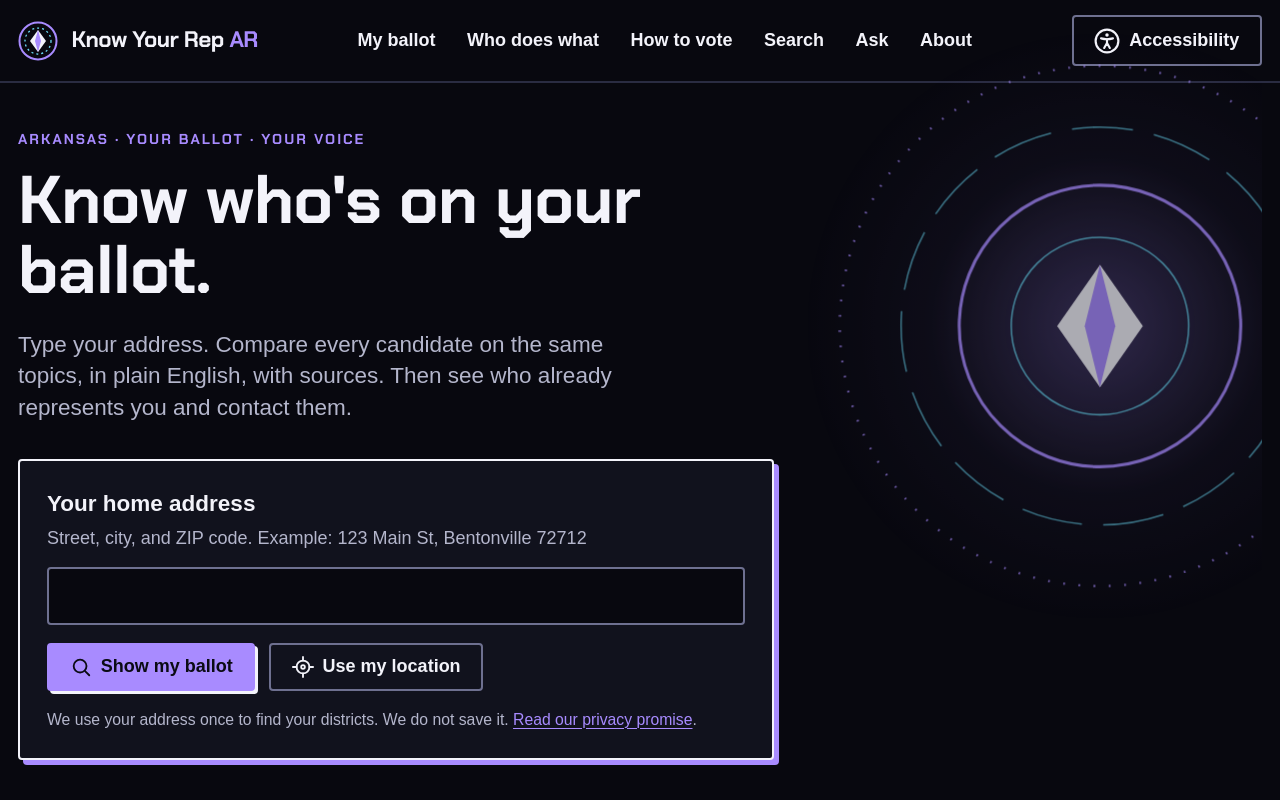
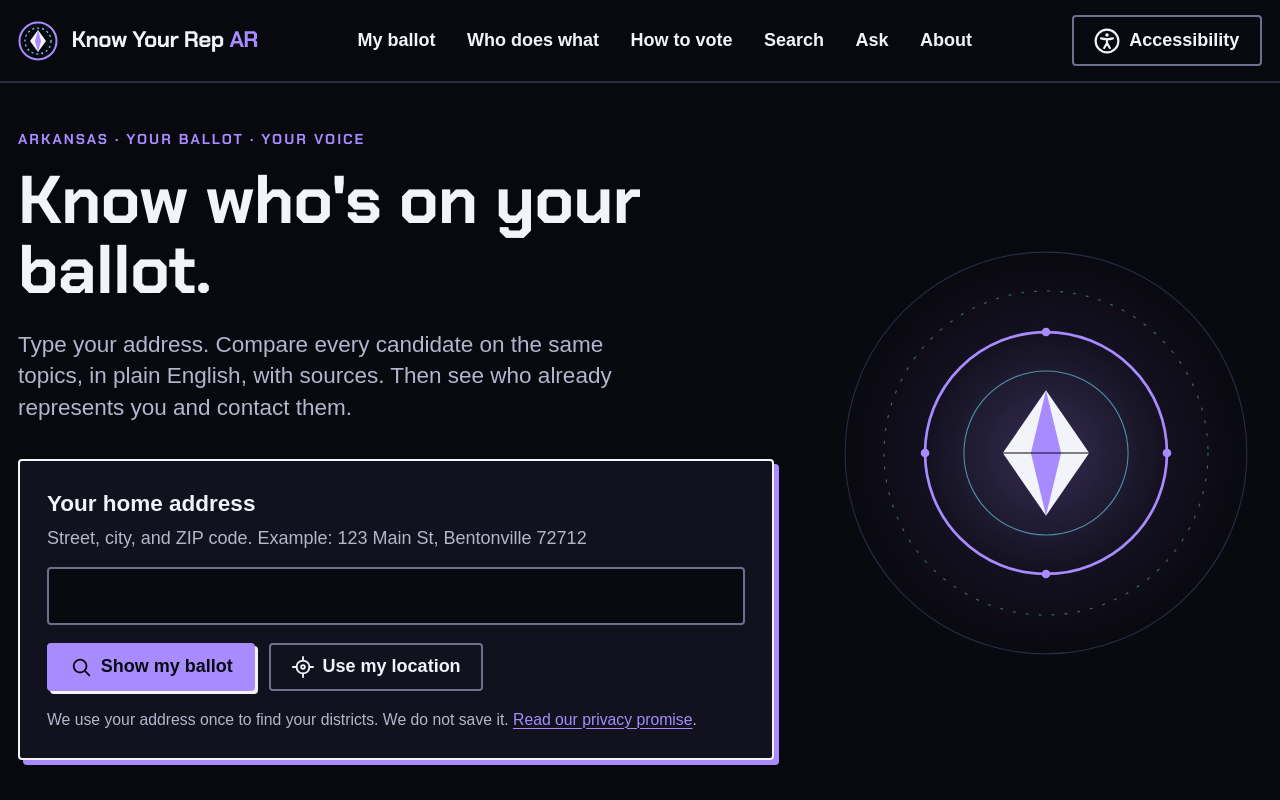
Before and after one commit to NamanGuggilam/know-your-rep-ar, a Next.js app: page / in a window 1280 px wide. Shown: the top 800 px of the page. Built offline with nearby package versions, Linux system fonts and the light colour scheme; a web font is replaced by a local one.

Commit message:
Hero: static Infinity emblem in its own column (no clipping, no animation)
Co-Authored-By: Claude Opus 5.5 <noreply@anthropic.com>

```diff
--- a/src/app/globals.css
+++ b/src/app/globals.css
@@ -412,17 +412,6 @@ html[data-simple="on"] .btn {
   padding: 0.8rem 1.4rem;
 }
 
-/* The "Infinity" rings behind the hero slowly turn. */
-@keyframes kyr-spin {
-  to {
-    transform: rotate(360deg);
-  }
-}
-.infinity-spin {
-  animation: kyr-spin 60s linear infinite;
-  transform-origin: center;
-}
-
 /* Reduce motion: honor the OS setting and the manual toggle. */
 @media (prefers-reduced-motion: reduce) {
   *,
--- a/src/app/page.tsx
+++ b/src/app/page.tsx
@@ -2,31 +2,40 @@ import Link from "next/link";
 import { ArrowIcon } from "@/components/icons";
 import { LookupForm } from "@/components/LookupForm";
 
-/** Decorative "Infinity" rings behind the hero. Original artwork. */
-function InfinityRings() {
+/** Decorative "Infinity" emblem beside the hero. Original artwork, static, fully inside its column. */
+function InfinityEmblem() {
   return (
     <svg
       viewBox="0 0 400 400"
-      className="pointer-events-none absolute -top-24 -right-32 hidden h-[34rem] w-[34rem] opacity-70 lg:block"
+      className="pointer-events-none hidden h-auto w-full max-w-[26rem] lg:block"
       aria-hidden="true"
       focusable="false"
     >
       <defs>
         <radialGradient id="void" cx="50%" cy="50%" r="50%">
-          <stop offset="0%" stopColor="var(--accent)" stopOpacity="0.35" />
-          <stop offset="55%" stopColor="var(--accent)" stopOpacity="0.06" />
+          <stop offset="0%" stopColor="var(--accent)" stopOpacity="0.28" />
+          <stop offset="60%" stopColor="var(--accent)" stopOpacity="0.06" />
           <stop offset="100%" stopColor="var(--accent)" stopOpacity="0" />
         </radialGradient>
       </defs>
-      <circle cx="200" cy="200" r="200" fill="url(#void)" />
-      <g className="infinity-spin" fill="none">
-        <circle cx="200" cy="200" r="170" stroke="var(--accent)" strokeWidth="1.5" strokeDasharray="1 9" />
-        <circle cx="200" cy="200" r="130" stroke="var(--glow)" strokeWidth="1" strokeDasharray="40 14" opacity="0.7" />
-        <circle cx="200" cy="200" r="92" stroke="var(--accent)" strokeWidth="2" />
-        <circle cx="200" cy="200" r="58" stroke="var(--glow)" strokeWidth="1" opacity="0.8" />
+      <circle cx="200" cy="200" r="196" fill="url(#void)" />
+      <g fill="none">
+        <circle cx="200" cy="200" r="186" stroke="var(--line-soft)" strokeWidth="1" />
+        <circle cx="200" cy="200" r="150" stroke="var(--glow)" strokeWidth="1" strokeOpacity="0.45" strokeDasharray="2 10" strokeLinecap="round" />
+        <circle cx="200" cy="200" r="112" stroke="var(--accent)" strokeWidth="2.5" />
+        <circle cx="200" cy="200" r="76" stroke="var(--glow)" strokeWidth="1" strokeOpacity="0.6" />
       </g>
-      <path d="M200 160 228 200 200 240 172 200Z" fill="var(--ink)" />
-      <path d="M200 160 210 200 200 240 190 200Z" fill="var(--accent)" />
+      {/* Four points on the middle ring, like a compass. */}
+      <g fill="var(--accent)">
+        <circle cx="200" cy="88" r="4" />
+        <circle cx="312" cy="200" r="4" />
+        <circle cx="200" cy="312" r="4" />
+        <circle cx="88" cy="200" r="4" />
+      </g>
+      {/* The diamond (Arkansas is the Diamond State). */}
+      <path d="M200 142 240 200 200 258 160 200Z" fill="var(--ink)" />
+      <path d="M200 142 214 200 200 258 186 200Z" fill="var(--accent)" />
+      <path d="M160 200H240" stroke="var(--bg)" strokeWidth="2" strokeOpacity="0.5" />
     </svg>
   );
 }
@@ -40,9 +49,11 @@ const STEPS = [
 export default function Home() {
   return (
     <>
-      <section aria-labelledby="hero-heading" className="relative mb-10 overflow-x-clip">
-        <InfinityRings />
-        <div className="relative max-w-2xl">
+      <section
+        aria-labelledby="hero-heading"
+        className="mb-10 grid items-center gap-10 lg:grid-cols-[minmax(0,1fr)_minmax(0,24rem)]"
+      >
+        <div>
           <p className="eyebrow">Arkansas · Your ballot · Your voice</p>
           <h1 id="hero-heading" className="mt-3 text-5xl leading-[1.05] font-bold sm:text-6xl">
             Know who&apos;s on your ballot.
@@ -51,9 +62,12 @@ export default function Home() {
             Type your address. Compare every candidate on the same topics, in plain English, with sources. Then see who
             already represents you and contact them.
           </p>
+          <div className="mt-8 max-w-2xl">
+            <LookupForm />
+          </div>
         </div>
-        <div className="relative mt-8 max-w-2xl">
-          <LookupForm />
+        <div className="flex justify-center">
+          <InfinityEmblem />
         </div>
       </section>
 
```
